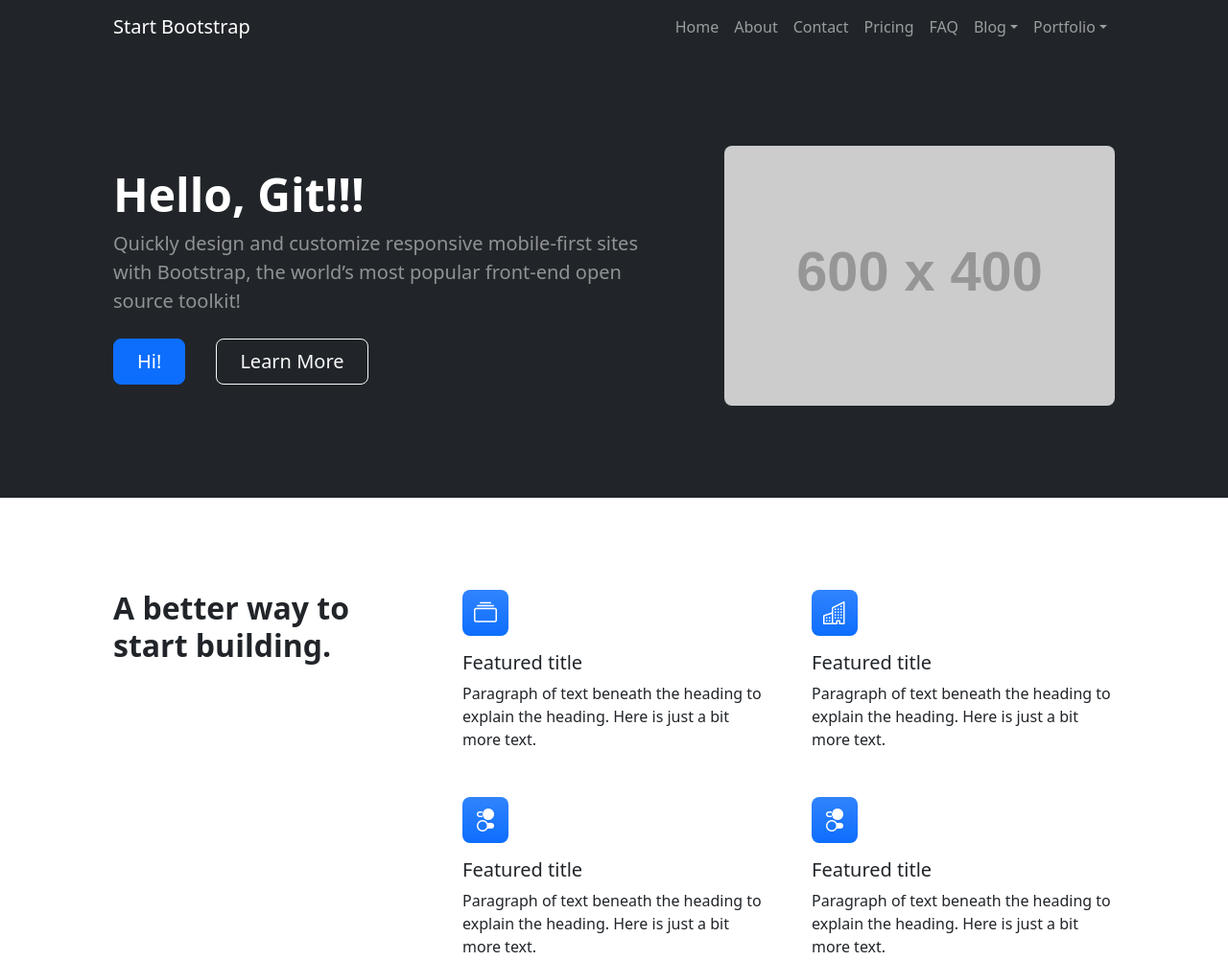
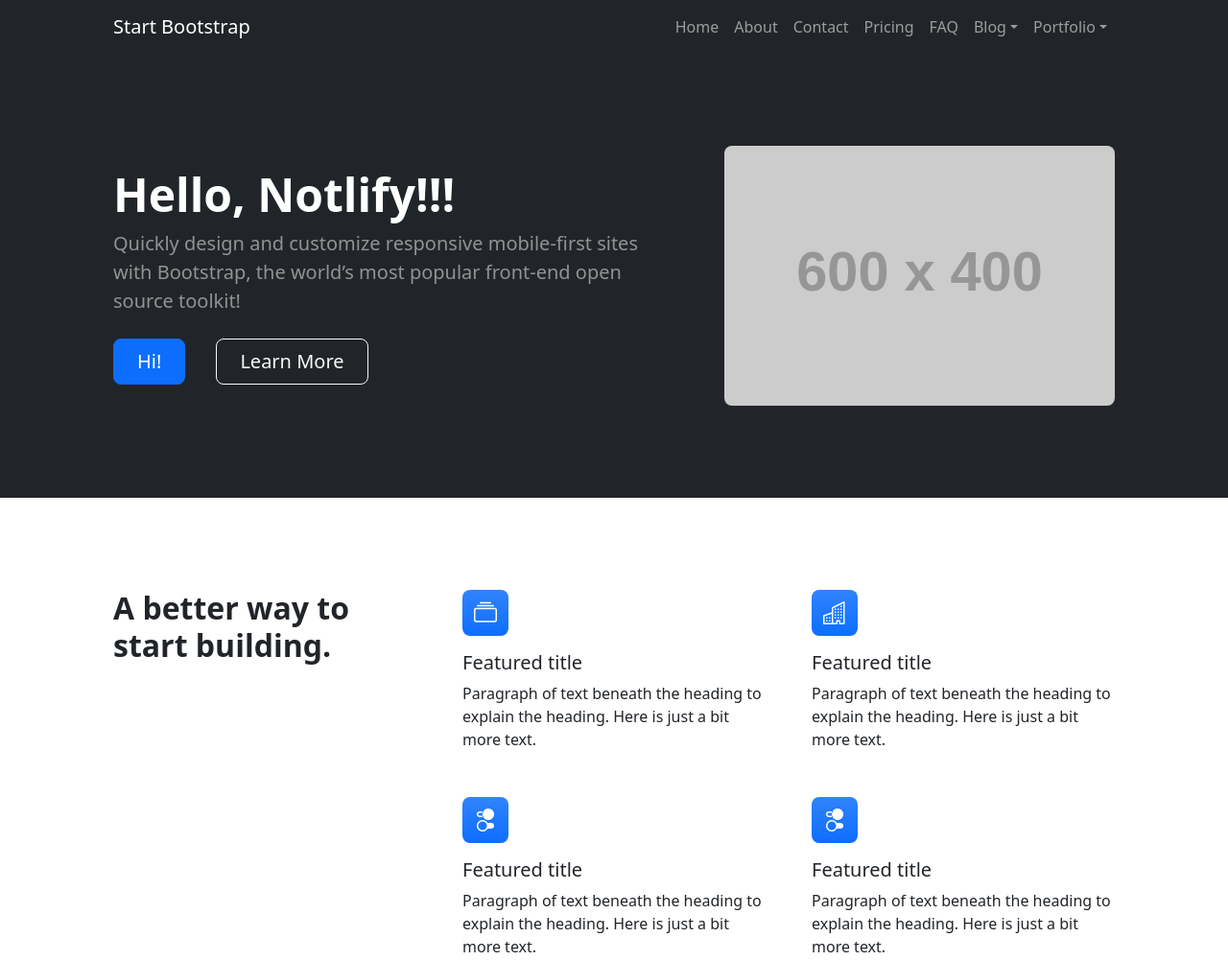
Before and after one commit to Ls33-963/my-website, a plain HTML site: page index.html in a window 1280 px wide. Shown: the top 1002 px of the page at 96% size. Drawn offline with nearby package versions, Linux system fonts and the light colour scheme; placeholder pictures from the web are drawn by us.

Commit message:
update index page title

```diff
--- a/index.html
+++ b/index.html
@@ -51,7 +51,7 @@
                     <div class="row gx-5 align-items-center justify-content-center">
                         <div class="col-lg-8 col-xl-7 col-xxl-6">
                             <div class="my-5 text-center text-xl-start">
-                                <h1 class="display-5 fw-bolder text-white mb-2">Hello, Git!!!</h1>
+                                <h1 class="display-5 fw-bolder text-white mb-2">Hello, Notlify!!!</h1>
                                 <p class="lead fw-normal text-white-50 mb-4">Quickly design and customize responsive mobile-first sites with Bootstrap, the world’s most popular front-end open source toolkit!</p>
                                 <div class="d-grid gap-3 d-sm-flex justify-content-sm-center justify-content-xl-start">
                                     <a class="btn btn-primary btn-lg px-4 me-sm-3" href="#features">Hi!</a>
```
